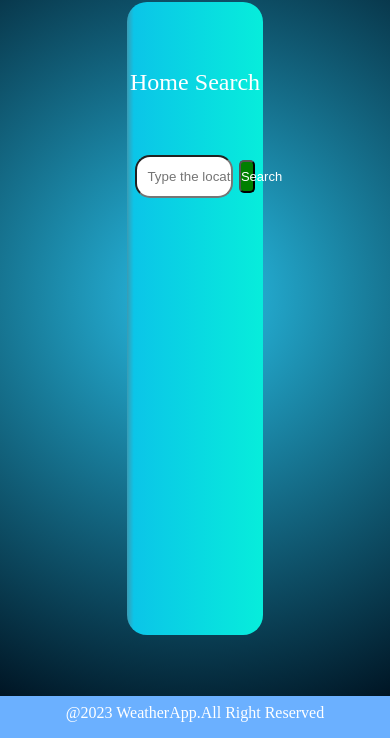
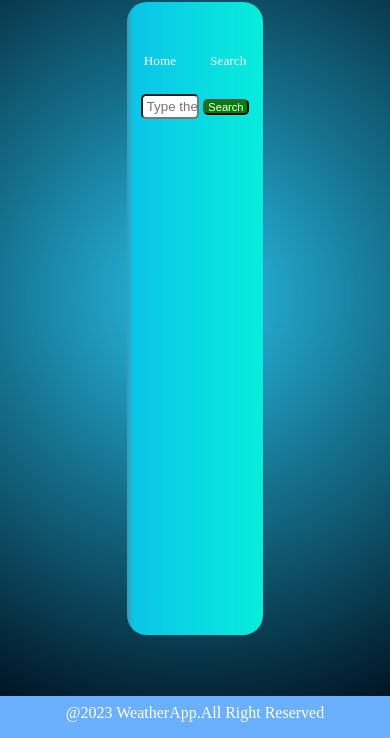
Before and after one commit to Tushar-goel1/Weather-App, a plain HTML site: page Search.html in a window 390 px wide. Shown: the part 106-844 px from the top of the page. Drawn offline with Linux system fonts and the light colour scheme.

Commit message:
Update styles.css

```diff
--- a/styles.css
+++ b/styles.css
@@ -102,3 +102,35 @@ p{
     font-size: xx-large;
     color: rgb(0, 255, 115);
 }
+@media screen and (max-width:480px){
+    .container-content{
+        display: flex;
+        flex-direction: column;
+        padding-top: 6vh;
+        height: 75vh;
+        width: 35vw;
+        font-size: smaller;
+        gap: 3vh;
+        background: rgb(58,155,180);
+        background: linear-gradient(90deg, rgba(58,155,180,1) 0%, rgba(11,197,232,1) 5%, rgba(7,237,219,1) 100%);
+        border-radius: 20px;
+    }
+    button{
+        font-size: smaller;
+        border-radius: 5px;
+        height: 2vh;
+        width: 12vw;
+        color: white;
+        background-color: green;
+    }
+    img{
+        height: 5vh;
+        width: 5vw;
+    }
+    input{
+        width: 15vw;
+        height: 3vh;
+        border-radius: 5px;
+        padding-left: 4px;
+    }
+}
```
